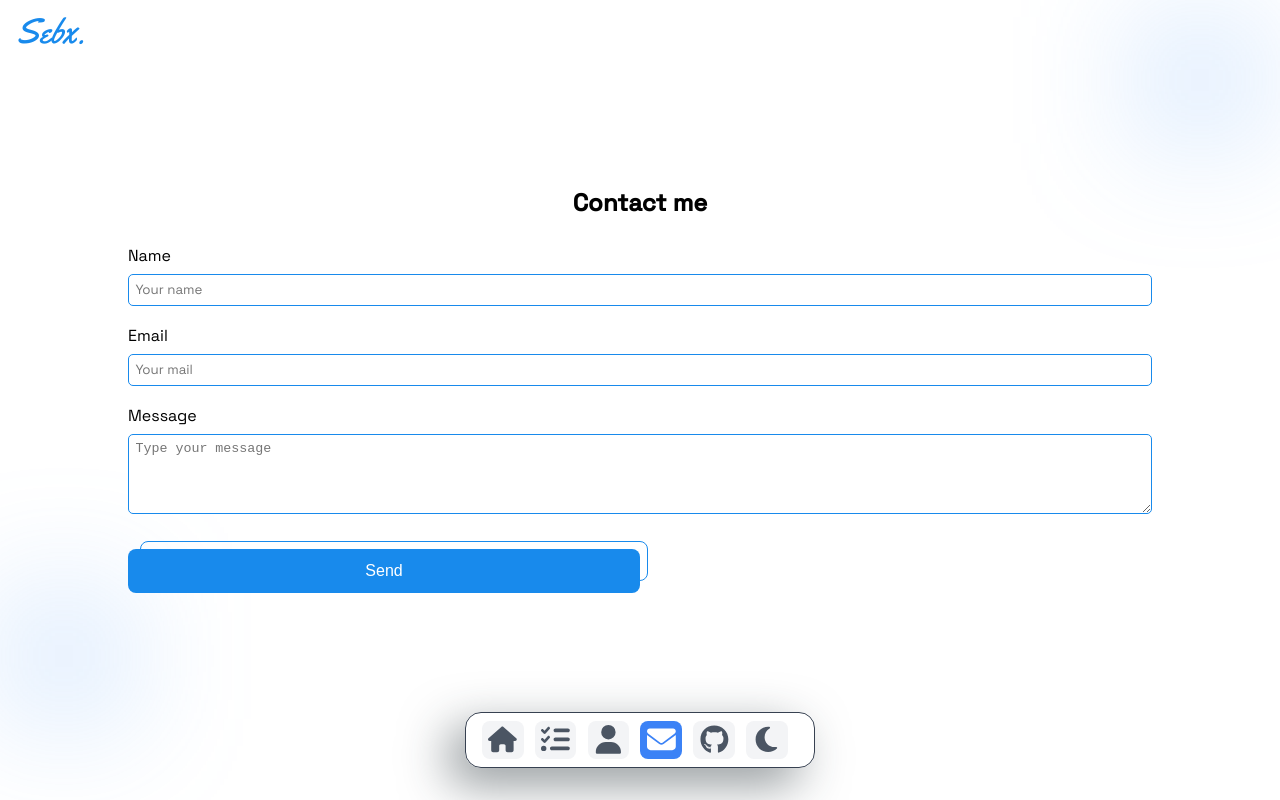
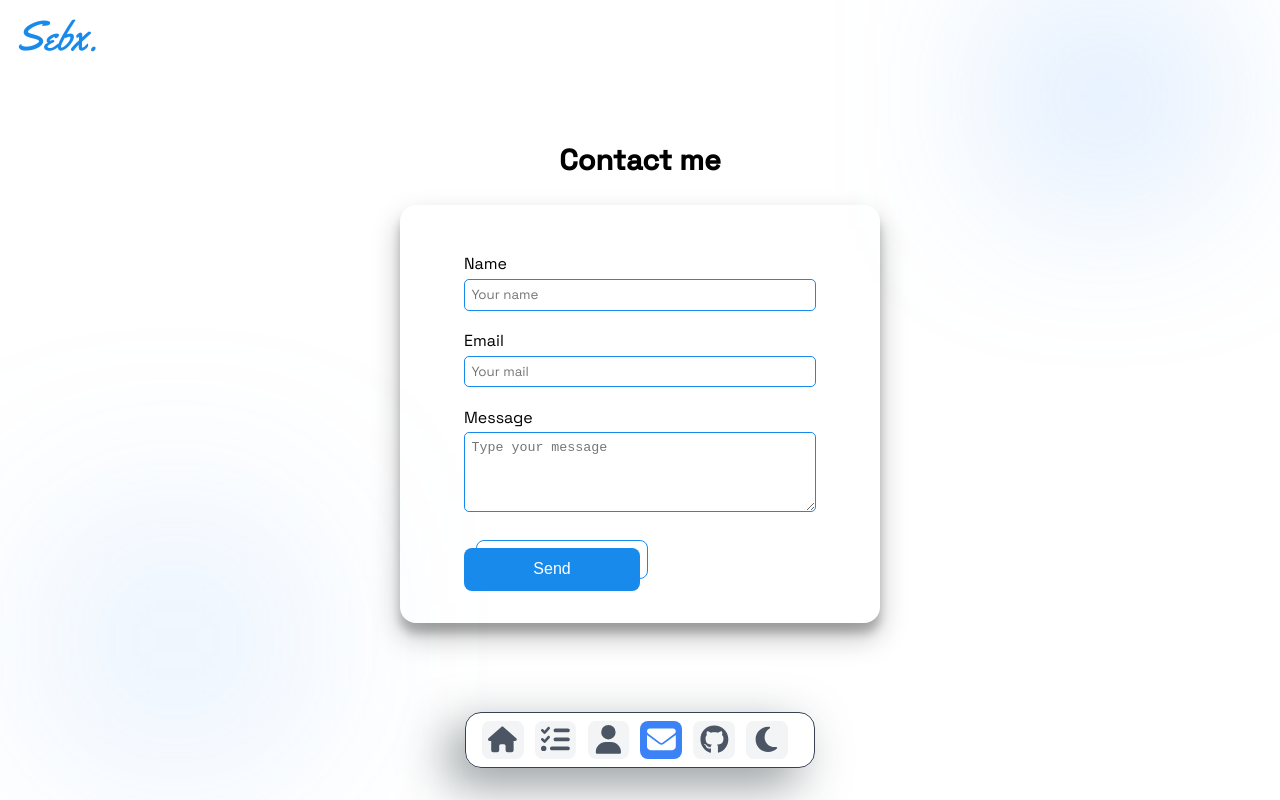
Before and after one commit to ankerx/portfolio, a Next.js app: page /Contact in a window 1280 px wide. Built offline with nearby package versions, Linux system fonts and the light colour scheme.

Commit message:
added email functionality and media queries

```diff
--- a/emailkey.js
+++ /dev/null
@@ -1,4 +0,0 @@
-export default {
-  USER_ID: `user_twJMhT1XLr7XXXXXXXXXX`, //userID
-  TEMPLATE_ID: `template_9kh41ws`, //templateID
-};
--- a/pages/Contact.js
+++ b/pages/Contact.js
@@ -1,13 +1,108 @@
 import styled from "styled-components";
-import { ContactUs } from "./components/Email";
-
+import { useRef, useState, useEffect } from "react";
+import emailjs from "@emailjs/browser";
+import Router from "next/router";
 const Section = styled.section`
+  display: flex;
+  justify-content: center;
+  min-height: 90vh;
+  margin: 0 1.5rem;
+`;
+const Container = styled.div`
   display: flex;
   flex-direction: column;
   justify-content: center;
   align-items: center;
-  min-height: 90vh;
+  width: 30rem;
+  margin-bottom: 7rem;
+
+  @media (min-width: 500px) {
+  }
 `;
+const StyledText = styled.p`
+  font-size: 1rem;
+`;
+const StyledMessage = styled.p`
+  font-size: 0.8rem;
+  color: #f44336;
+  margin: 0;
+`;
+const Box = styled.div`
+  display: flex;
+  flex-direction: column;
+  justify-content: center;
+  align-items: center;
+  padding: 2rem;
+  box-shadow: 0 14px 28px rgba(0, 0, 0, 0.25), 0 10px 10px rgba(0, 0, 0, 0.22);
+  border-radius: 1rem;
+  @media (min-width: 1024px) {
+    padding: 2rem 4rem;
+  }
+`;
+
+const StyledForm = styled.form`
+  display: flex;
+  flex-direction: column;
+  padding: 1rem;
+  margin-top: 1rem;
+  box-shadow: 0 14px 28px rgba(0, 0, 0, 0.25), 0 10px 10px rgba(0, 0, 0, 0.22);
+  border-radius: 1rem;
+  width: 100%;
+  @media (min-width: 1024px) {
+    padding: 2rem 4rem;
+  }
+`;
+const StyledInput = styled.input`
+  margin-top: 0.3rem;
+  margin-bottom: 0.2rem;
+  border: 1px solid rgba(24, 138, 236, 1);
+  border-radius: 5px;
+`;
+const StyledTextArea = styled.textarea`
+  min-height: 5rem;
+  max-height: 10rem;
+  padding: 0.4rem;
+  margin-top: 0.3rem;
+  margin-bottom: 0.2rem;
+  border: 1px solid rgba(24, 138, 236, 1);
+  border-radius: 5px;
+  resize: vertical;
+`;
+const StyledInputBtn = styled.button`
+  position: relative;
+  background: rgba(24, 138, 236, 1);
+  padding: 0.8rem 1.6rem;
+  margin-top: 2rem;
+  width: 50%;
+  font-size: 1rem;
+  cursor: pointer;
+  color: white;
+  border: none;
+  border-radius: 8px;
+
+  &:after {
+    position: absolute;
+    z-index: 22;
+    content: "";
+    border: 1px solid rgba(24, 138, 236, 1);
+    border-radius: 8px;
+    width: calc(100% - 6px);
+    height: calc(100% - 6px);
+    left: 0;
+    bottom: 0;
+    transform: translate(12px, -12px);
+    transition: all 0.3s;
+  }
+  &:hover:after {
+    transform: translate(0);
+  }
+`;
+const StyledHeading = styled.h1`
+  @media (min-width: 1024px) {
+    font-size: 1.8rem;
+  }
+`;
+
 const Background = styled.div`
   position: absolute;
   width: 4rem;
@@ -16,6 +111,12 @@ const Background = styled.div`
   top: 3rem;
   background: #60a5fa;
   filter: blur(70px);
+  @media (min-width: 1024px) {
+    right: 8rem;
+    width: 6rem;
+    height: 6rem;
+    filter: blur(100px);
+  }
 `;
 const Background2 = styled.div`
   position: absolute;
@@ -25,13 +126,136 @@ const Background2 = styled.div`
   bottom: 7rem;
   background: #60a5fa;
   filter: blur(70px);
+  @media (min-width: 1024px) {
+    left: 8rem;
+    width: 6rem;
+    height: 6rem;
+    filter: blur(120px);
+  }
 `;
+
 function Contact() {
+  const form = useRef();
+  const [formErrors, setFormErrors] = useState({});
+  const [values, setValues] = useState({
+    user_name: "",
+    user_email: "",
+    message: "",
+  });
+  const [isSubmit, setIsSubmit] = useState(false);
+
+  const validate = (values) => {
+    let errors = {};
+    if (!values.user_email) {
+      errors.email = "Email is required";
+    } else if (!/\S+@\S+\.\S+/.test(values.user_email)) {
+      errors.email = "Email address is invalid";
+    }
+    if (!values.user_name.trim()) {
+      errors.username = "Type your name please";
+    }
+    if (!values.message.trim()) {
+      errors.message = "Do not you want to write something more?";
+    }
+    return errors;
+  };
+
+  const handleChange = (e) => {
+    const { name, value } = e.target;
+    setValues({
+      ...values,
+      [name]: value,
+    });
+  };
+
+  const sendEmail = (e) => {
+    e.preventDefault();
+    setFormErrors(validate(values));
+    if (
+      Object.keys(formErrors).length === 0 &&
+      values.user_name.length !== 0 &&
+      values.user_email.length !== 0 &&
+      values.message.length !== 0
+    ) {
+      emailjs
+        .sendForm(
+          `service_hplfmds`,
+          `template_9kh41ws`,
+          form.current,
+          `3zUcfPz9ZJuYCasbt`
+        )
+        .then(
+          (result) => {
+            console.log(result.text);
+          },
+          (error) => {
+            console.log(error.text);
+          }
+        );
+      setIsSubmit(true);
+      e.target.reset();
+      setTimeout(() => {
+        Router.push("/");
+      }, 5000);
+    } else {
+      console.log("Not valid");
+      setIsSubmit(false);
+      return;
+    }
+  };
   return (
     <Section>
       <Background></Background>
       <Background2></Background2>
-      <ContactUs />
+      <Container>
+        {!isSubmit ? (
+          <>
+            <StyledHeading>Contact me</StyledHeading>
+            <StyledForm ref={form} onSubmit={sendEmail}>
+              <label>Name</label>
+              <StyledInput
+                type="text"
+                name="user_name"
+                value={values.name}
+                onChange={handleChange}
+                placeholder="Your name"
+              />
+              {formErrors.username && (
+                <StyledMessage>{formErrors.username}</StyledMessage>
+              )}
+              <label>Email</label>
+              <StyledInput
+                type="email"
+                name="user_email"
+                value={values.email}
+                onChange={handleChange}
+                placeholder="Your mail"
+              />
+              {formErrors.email && (
+                <StyledMessage>{formErrors.email}</StyledMessage>
+              )}
+              <label>Message</label>
+              <StyledTextArea
+                name="message"
+                value={values.message}
+                onChange={handleChange}
+                placeholder="Type your message"
+              />
+              {formErrors.message && (
+                <StyledMessage>{formErrors.message}</StyledMessage>
+              )}
+
+              <StyledInputBtn>Send</StyledInputBtn>
+            </StyledForm>
+          </>
+        ) : (
+          <Box>
+            <StyledText>Message sent correctly</StyledText>
+            <StyledText>Thank you for reaching out! </StyledText>
+            <StyledText>I will respond as fast as possible </StyledText>
+          </Box>
+        )}
+      </Container>
     </Section>
   );
 }
--- a/pages/components/Email.js
+++ b/pages/components/Email.js
@@ -6,9 +6,10 @@ const Container = styled.div`
   display: flex;
   flex-direction: column;
   justify-content: center;
-  align-items: center;
-  position: relative;
+  width: 50rem;
   margin-bottom: 5rem;
+  @media (min-width: 500px) {
+  }
 `;
 const StyledText = styled.p`
   font-size: 1rem;
@@ -30,7 +31,11 @@ const Box = styled.div`
 const StyledForm = styled.form`
   display: flex;
   flex-direction: column;
-  width: 80vw;
+
+  max-width: 528px;
+  /* @media (min-width: 1024px) {
+    max-width: 50vw;
+  } */
 `;
 const StyledInput = styled.input`
   margin-top: 0.3rem;
@@ -78,7 +83,7 @@ const StyledInputBtn = styled.button`
   }
 `;
 const StyledHeading = styled.h1``;
-export const ContactUs = () => {
+function Email() {
   const form = useRef();
   const [formErrors, setFormErrors] = useState({});
   const [values, setValues] = useState({
@@ -198,4 +203,6 @@ export const ContactUs = () => {
       )}
     </Container>
   );
-};
+}
+
+export default Email;
--- a/pages/components/Logo.js
+++ b/pages/components/Logo.js
@@ -6,9 +6,16 @@ const Text = styled.h2`
   font-family: "Yellowtail", cursive;
   font-weight: 400;
   color: #188aec;
+  @media (min-width: 1024px) {
+    font-size: 2.6rem;
+  }
 `;
 function Logo() {
   return <Text>Sebx.</Text>;
 }
 
 export default Logo;
+
+// SERVICE = `service_hplfmds`,
+// TEMPLATE = `template_9kh41ws`,
+// KEY = `3zUcfPz9ZJuYCasbt`,
--- a/styles/themes.js
+++ b/styles/themes.js
@@ -19,8 +19,8 @@ export const GlobalStyles = createGlobalStyle`
   }
   label {
     margin-top: 1rem;
-     margin-bottom: 0.2rem;
   }
+
 `;
 
 export const lightTheme = {
```
Also changed, not shown: pages/About.js (+12 -0 lines), pages/Projects.js (+92 -35 lines), pages/components/Header.js (+31 -6 lines), pages/index.js (+7 -0 lines), 1 other file (tests, documents, lock files or other folders).
